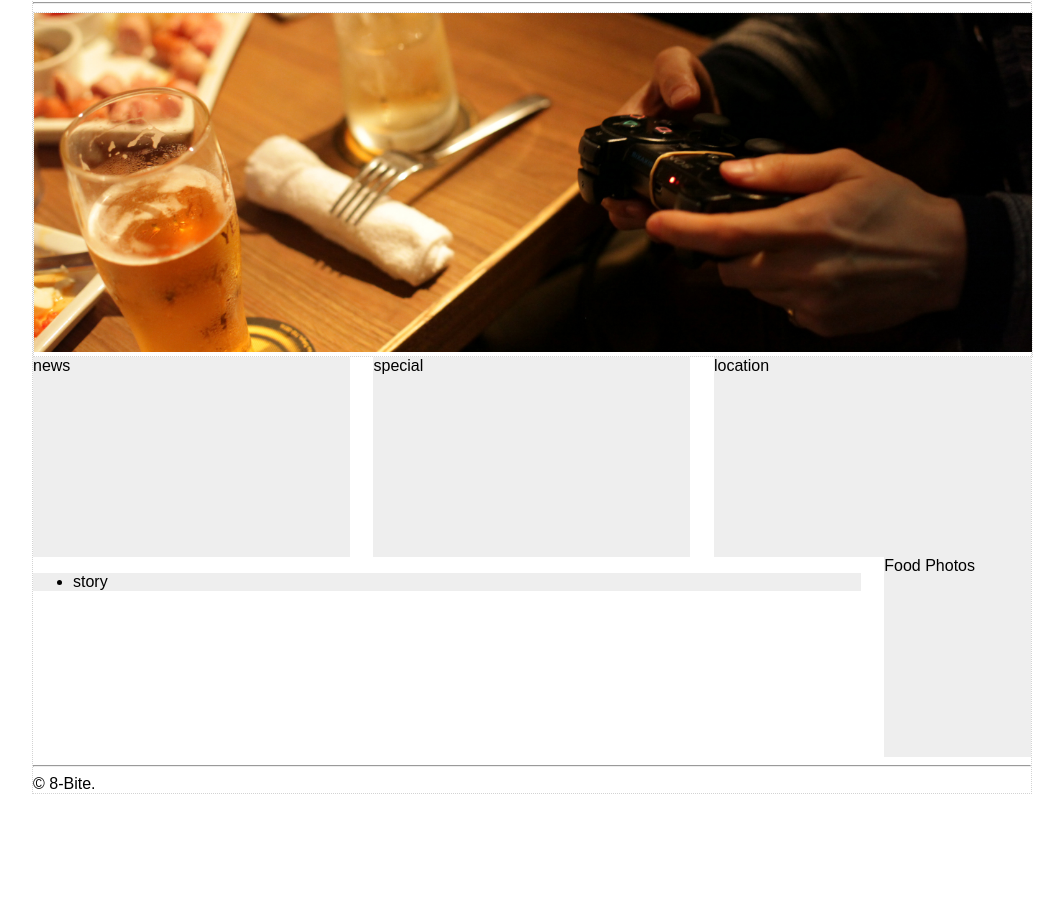
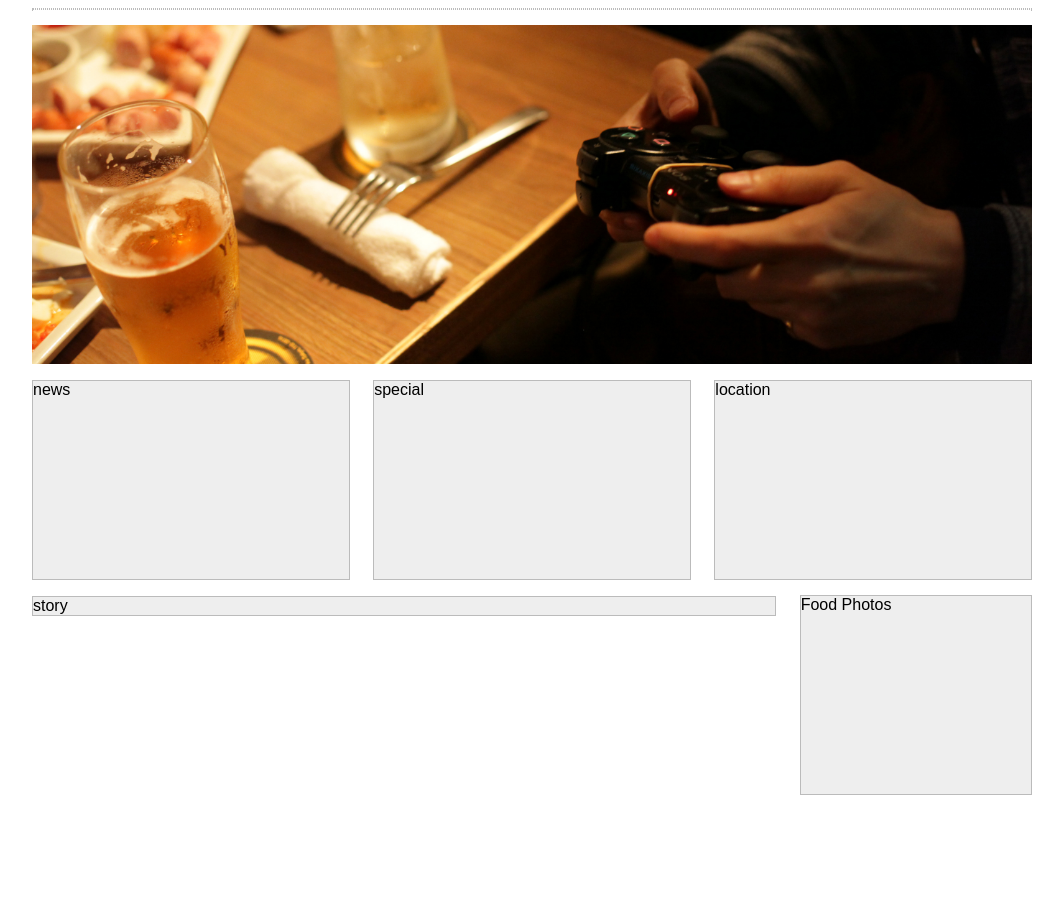
Before and after one commit to thedoublewolf/8-Bite, a website: page app/index.html in a window 1280 px wide. Shown: the part 137-1044 px from the top of the page, without its empty margins (108-1172 px from the left). Before the commit the page ends 961 px from the top, so only its background shows below. Drawn offline with Linux system fonts and the light colour scheme.

Commit message:
edited scss.  ready for javascript.

```diff
--- a/app/index.html
+++ b/app/index.html
@@ -57,7 +57,7 @@
 
   	<footer>
   	<hr>
-  	<div>&copy; 8-Bite.</div>
+  	<span class="copyright">&copy; 2015 8-Bite.</span>
   	</footer>
 
   </div>
--- a/src/main.scss
+++ b/src/main.scss
@@ -8,10 +8,21 @@ $midgrey: #454545;
 $lightgrey: #BBBBBB;
 $redorange: #C63D10;
 
+hr {
+	border: none;
+	border: 1px dotted $lightgrey;
+	margin-top: 15px;
+	margin-bottom: 15px;
+}
+
+ul {
+	list-style: none;
+	padding: 0;
+}
+
 .container {
 	width: 1000px;
 	margin: 30px auto;
-	border: 1px dotted lightgrey;
 }
 header {
 	overflow: hidden;
@@ -29,51 +40,62 @@ header {
 		width: 300px;
 		height: 100px;
 		background-color: lighten($lightgrey, 20%);
+		border: 1px solid $lightgrey;
 
-	border: 1px dotted lightgrey;
 	}
 }
 
 .banner {
 	overflow: hidden;
 	width: 1000px;
-	border: 1px dotted lightgrey;
 	img {
 		width: 1000px;
 	}
 }
 
 .stuff {
+	margin-top: 12px;
 	@include outer-container(100%);
 	.news {
 		@include span-columns(4);
 		height: 200px;
 		background-color: lighten($lightgrey, 20%);
+		border: 1px solid $lightgrey;
+		border: 1px solid $lightgrey;
 	}
 		.special {
 		@include span-columns(4);
 		height: 200px;
 		background-color: lighten($lightgrey, 20%);
+		border: 1px solid $lightgrey;
 	}
 		.location {
 		@include span-columns(4);
 		height: 200px;
 		background-color: lighten($lightgrey, 20%);
+		border: 1px solid $lightgrey;
 	}
 }
 
 .content {
 	@include outer-container(100%);
 	ul {
-		@include span-columns(10);
+		@include span-columns(9);
 		background-color: lighten($lightgrey, 20%);
+		border: 1px solid $lightgrey;
 		.hidden {
 			display: none;
 		}
 	}
 	.photos {
-		@include span-columns(2);
+		@include span-columns(3);
 		background-color: lighten($lightgrey, 20%);
+		border: 1px solid $lightgrey;
 		height: 200px;
+		margin-top: 15px;
+		margin-bottom: 100px;
 	}
 }
+.copyright {
+		font-size: 0.7em;
+}
```
Also changed, not shown: app/css/main.css, app/images/8bitburgerbite.png (added).
